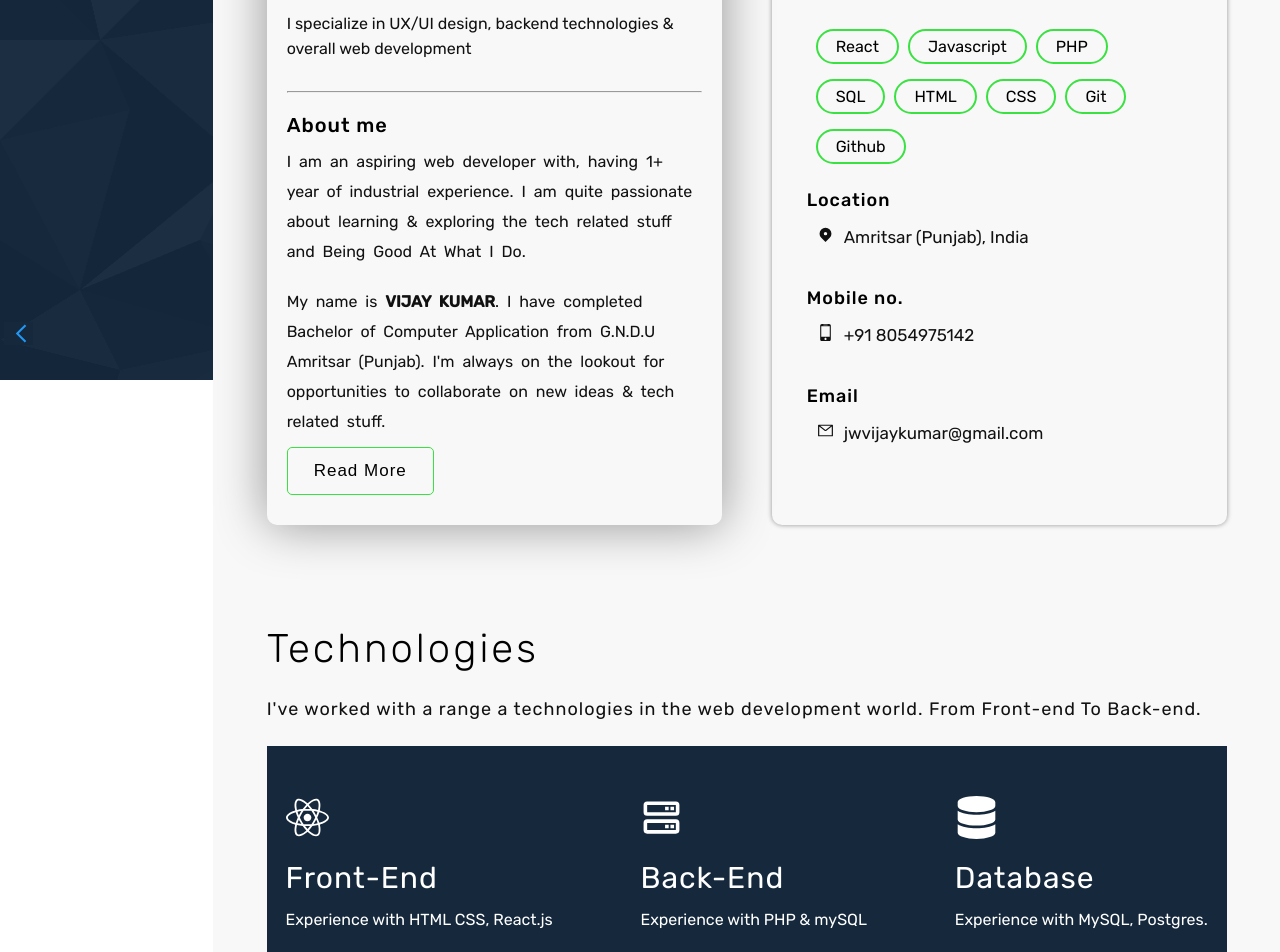
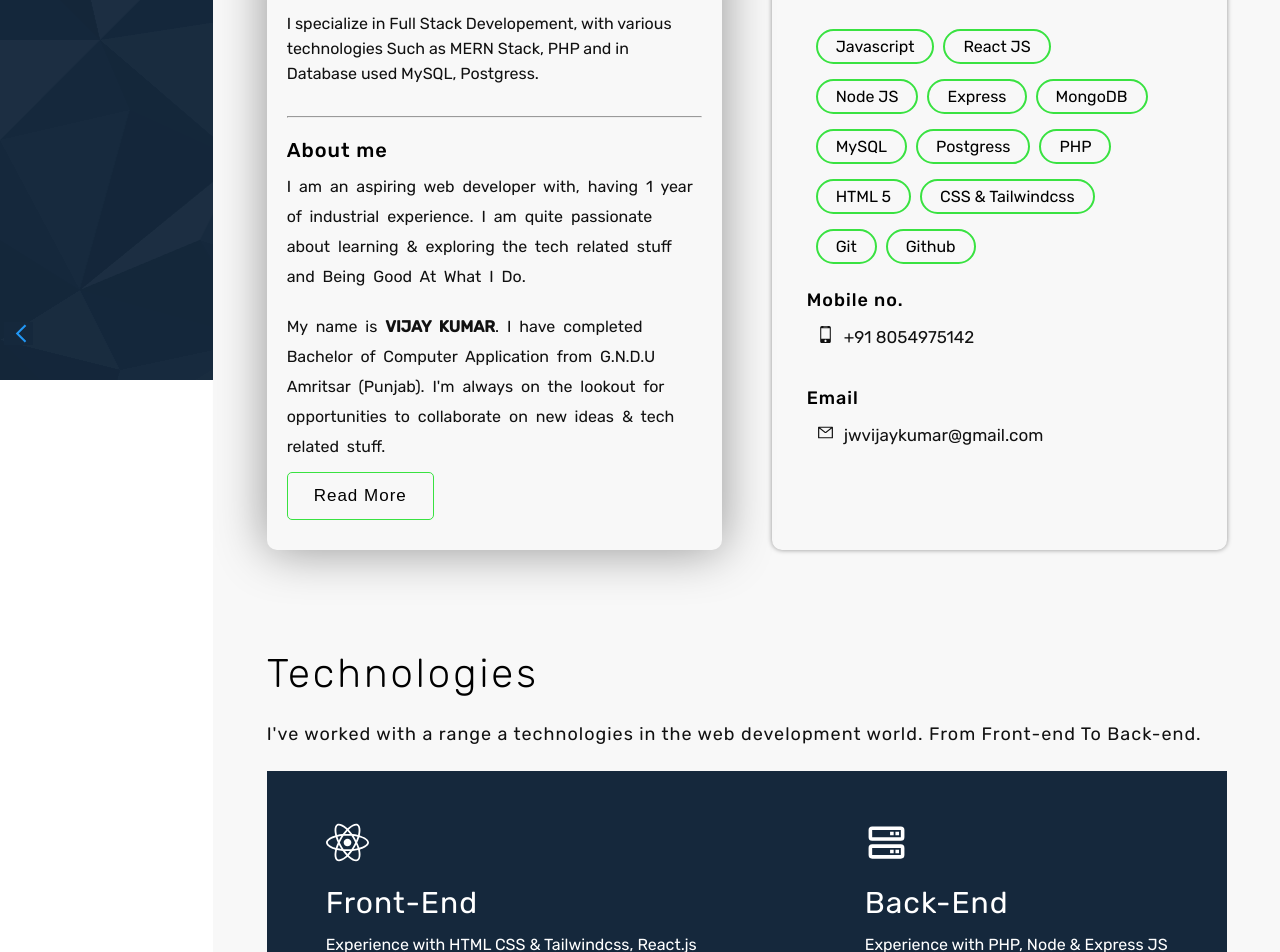
Before and after one commit to Vijaykumar308/portfolio, a React (Create React App) app: page / in a window 1280 px wide. Shown: the part 420-1372 px from the top of the page. Built offline with nearby package versions, Linux system fonts and the light colour scheme; the HTML template or start-up script is replaced by a standard one.

Commit message:
changes some text

```diff
--- a/src/Pages/AboutMe/AboutMe.jsx
+++ b/src/Pages/AboutMe/AboutMe.jsx
@@ -14,16 +14,21 @@ export const AboutMe = () => {
           <div className="contantAboutMe">
             <h1 className="knowMeMore">Know Me more</h1>
             <hr />
-            <h2 className="aboutMeHeading">1+ Year Of Experience in Web Development. </h2>
+            <h2 className="aboutMeHeading">{new Date().getFullYear() - 2022} Year Of Experience in Software Development. </h2>
             <p className="aboutMePara">
-              I am an aspiring web developer having 1+ year of industrial experience in overall web development.
+              I am an aspiring web developer having {new Date().getFullYear() - 2022} year of industrial experience in overall Web Development.
             </p>
             <p className="aboutMePara">
               My name is VIJAY KUMAR. I have completed my graduation in Bachelor of Computer Application from G.N.D.U Amritsar (Punjab) in the year of 2018-2021. In final year of my graduation I was prepare myself to get a job ready skills. I learnt HTML CSS javascript and PHP & basics of SQL.
             </p>
 
             <p className="aboutMePara">
-              In the year of 2021, I  got an offer for 3 Months Internship at Kochar tech where I polished my learnt skills with senior software developers.  At the end of Internship, I got an offer to join Kochar tech as a full time employee. Since the May, 2021, I started worked here as a LAMP Stack Developer.
+              In the year of 2021, I  got an offer for 6 Months Internship at Kochar tech where I polished my learnt skills with senior software developers.  At the end of Internship, I got an offer to join Kochar tech as a full time employee. Since the May, 2022, I started worked here as a LAMP Stack Developer.
+            </p>
+
+            <p className="aboutMePara">
+              I almost worked around 8 Months on PHP as a backend developer on a project to maintain and developement in CRM Application. Where I had to made the developement regarding writing the backend services and customizing the CRM applications.
+              and after stable of the project, I moved to MERN Stack developement, where I got a role to worked as a frontend Developer,
             </p>
 
             <p className="aboutMePara">Other than this, I also worked as a part time programmer trainer where I used to teaches C, C++, OPPS concepts and HTML CSS etc. It was a startup coaching center where I trained almost about 5-8 students.</p>
--- a/src/Pages/Home/Home.jsx
+++ b/src/Pages/Home/Home.jsx
@@ -4,11 +4,10 @@ import { MdVerified } from "react-icons/md";
 import {FaReact, FaDatabase} from "react-icons/fa";
 import {BiServer} from "react-icons/bi";
 import { NavLink } from "react-router-dom";
-import {HiLocationMarker} from 'react-icons/hi';
 import {ImMobile} from 'react-icons/im';
 import {AiOutlineMail} from 'react-icons/ai';
 
-import resume from '../vijay_kumar_01.pdf';
+import resume from '../cv_mern_stack_vijay.pdf';
 
 export const Home = () => {
   return (
@@ -23,7 +22,7 @@ export const Home = () => {
 
             <div className='profileDetials'>
               <h2 className="name">Vijay Kumar <span className="verifiedBadge"><MdVerified /></span> </h2>
-              <p>I'm a Web Developer Based in Amritsar.</p>
+              <p>Full Stack Developer (MERN, LAMP).</p>
             </div>
           </div>
           <div className='profileRightSide'>
@@ -41,12 +40,12 @@ export const Home = () => {
         <section className="homePageAbout">
           <div className="experience">
             <h2>Experience</h2>
-            <p>I specialize in UX/UI design, backend technologies & overall web development</p>
+            <p>I specialize in Full Stack Developement, with various technologies Such as MERN Stack, PHP and in Database used MySQL, Postgress.</p>
             <hr />
             <h3>About me</h3>
-            <p className="para">I am an aspiring web developer with, having 1+ year of industrial experience. I am quite passionate about learning & exploring the tech related stuff and Being Good At What I Do.</p>
+            <p className="para">I am an aspiring web developer with, having {new Date().getFullYear() - 2022 } year of industrial experience. I am quite passionate about learning & exploring the tech related stuff and Being Good At What I Do.</p>
             <p className="para">
-            My name is <strong>VIJAY KUMAR</strong>. I have completed Bachelor of Computer Application from G.N.D.U Amritsar (Punjab). I'm always on the lookout for opportunities to collaborate on new ideas & tech related stuff.</p>
+              My name is <strong>VIJAY KUMAR</strong>. I have completed Bachelor of Computer Application from G.N.D.U Amritsar (Punjab). I'm always on the lookout for opportunities to collaborate on new ideas & tech related stuff.</p>
 
               <NavLink to="/about">
                 <button className="btn readmore"> Read More</button>
@@ -56,21 +55,25 @@ export const Home = () => {
           <div className="skillsSection">
             <div className="skills">
               <h4>Tech Skills</h4>
-              <span className="skills-design">React</span>
               <span className="skills-design">Javascript</span>
+              <span className="skills-design">React JS</span>
+              <span className="skills-design">Node JS</span>
+              <span className="skills-design">Express</span>
+              <span className="skills-design">MongoDB</span>
+              <span className="skills-design">MySQL</span>
+              <span className="skills-design">Postgress</span>
               <span className="skills-design">PHP</span>
-              <span className="skills-design">SQL</span>
-              <span className="skills-design">HTML</span>
-              <span className="skills-design">CSS</span>
+              <span className="skills-design">HTML 5</span>
+              <span className="skills-design">CSS & Tailwindcss</span>
               <span className="skills-design">Git</span>
               <span className="skills-design">Github</span>
             </div>
 
-            <div className="location">
+            {/* <div className="location">
               <h5>Location</h5>
               <span><HiLocationMarker/></span>
               <span>Amritsar (Punjab), India</span>
-            </div>
+            </div> */}
 
             <div>
               <h5>Mobile no.</h5>
@@ -94,19 +97,19 @@ export const Home = () => {
             <div className="item frontend">
               <div className="tech-icon"><FaReact/></div>
               <h3>Front-End</h3>
-              <span className="description">Experience with HTML CSS, React.js</span>
+              <span className="description">Experience with HTML CSS & Tailwindcss, React.js</span>
             </div>
 
             <div className="item backend">
             <div className="tech-icon"><BiServer/></div>
               <h3>Back-End</h3>
-              <span className="description">Experience with PHP & mySQL</span>
+              <span className="description">Experience with PHP, Node & Express JS</span>
             </div>
 
             <div className="item tools">
               <div className="tech-icon"><FaDatabase/></div>
               <h3>Database</h3>
-              <span className="description">Experience with MySQL, Postgres.</span>
+              <span className="description">Experience with MySQL, Postgres and MongoDB.</span>
             </div>
           </div>
         </div>
```
Also changed, not shown: package.json (line endings or trailing spaces), 1 other file (tests, documents, lock files or other folders).
